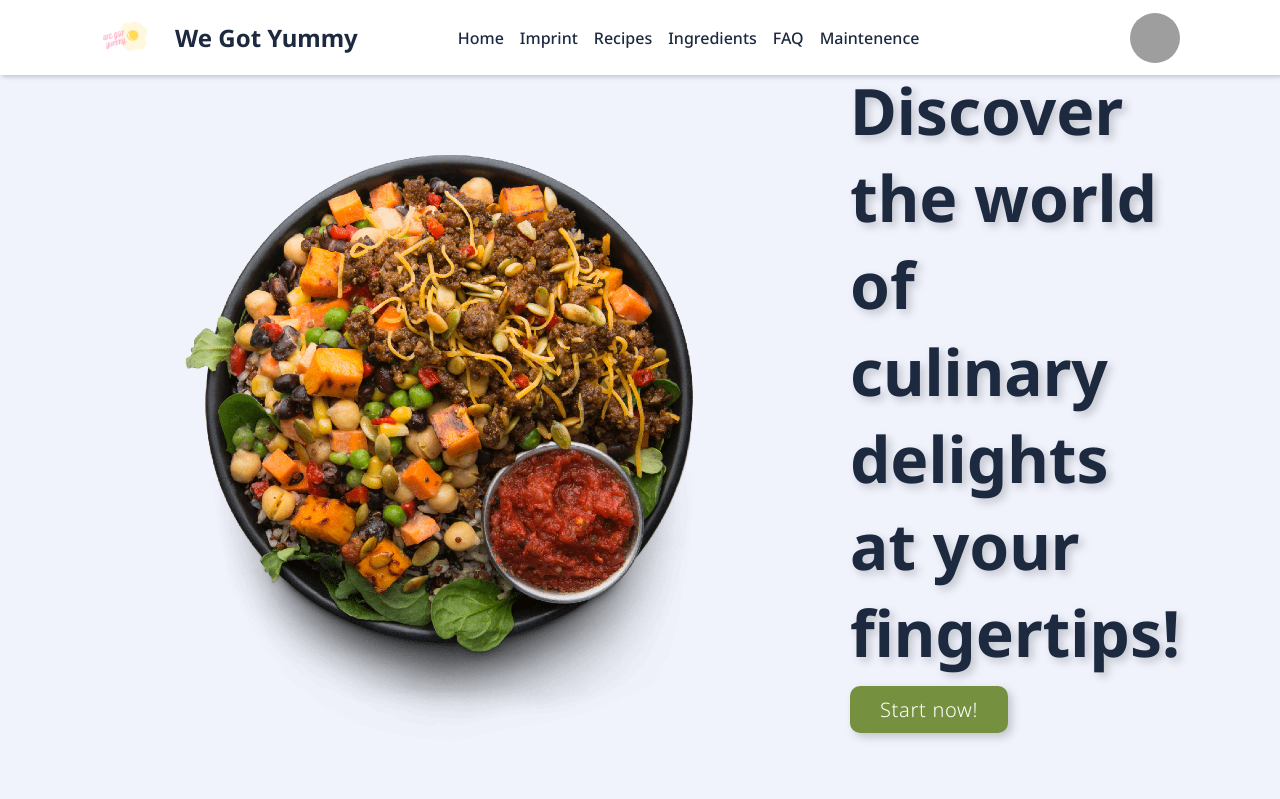
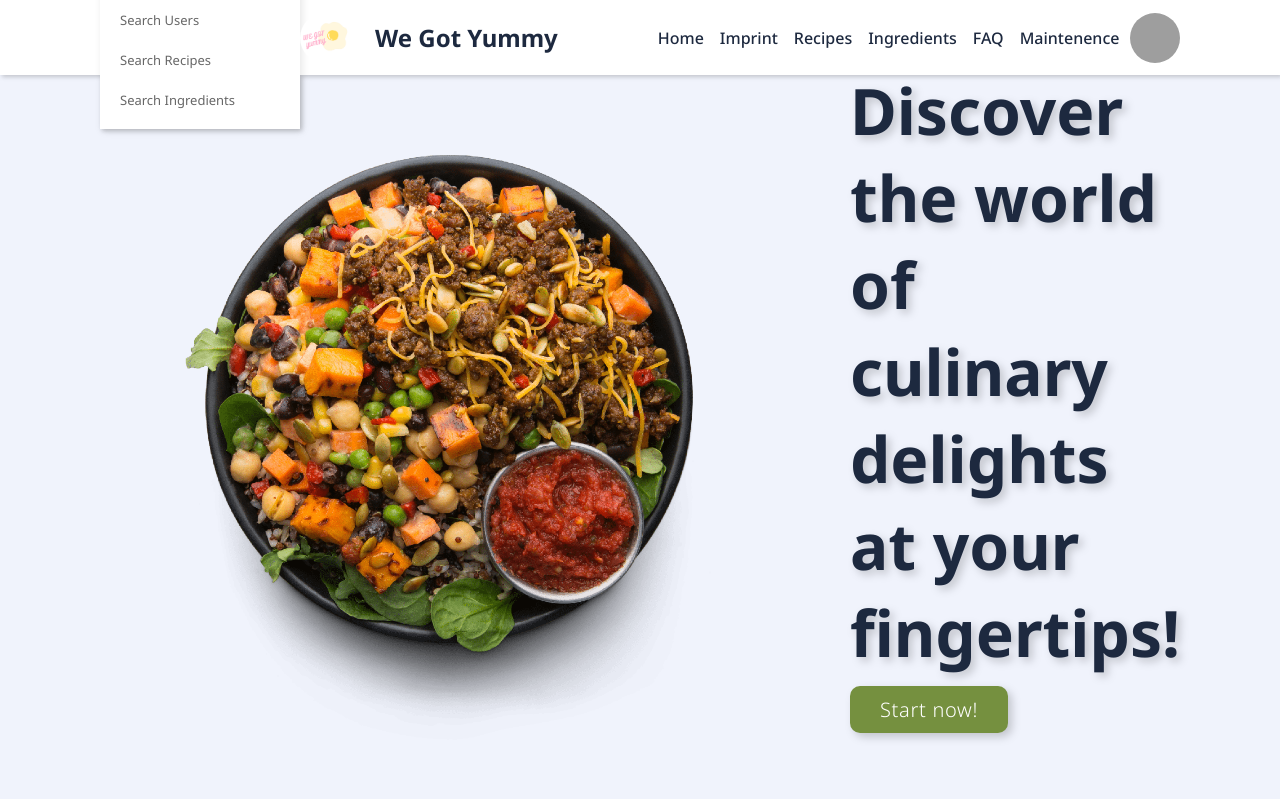
Before and after one commit to abulkassova/WeGotYummy, a Django app: page / in a window 1280 px wide. Shown: the top 799 px of the page. Run offline with Django 4.2, Linux system fonts and the light colour scheme; grey boxes are pictures that could not be loaded.

Commit message:
Add files via upload

```diff
--- a/WeGotYummy/WeGotYummy/settings.py
+++ b/WeGotYummy/WeGotYummy/settings.py
@@ -25,10 +25,7 @@ SECRET_KEY = 'django-insecure-vfuk4=msuijtj8+mks1m0@3d0^efs1ow#hy@qi-tda-#v+e#a4
 # SECURITY WARNING: don't run with debug turned on in production!
 DEBUG = True
 
-ALLOWED_HOSTS = [
-    'localhost',
-    'clabsql.clamv.jacobs-university.de'
-]
+ALLOWED_HOSTS = []
 
 
 # Application definition
--- a/WeGotYummy/core/static/style.css
+++ b/WeGotYummy/core/static/style.css
@@ -44,6 +44,60 @@ main {
   width: 100%;
   z-index: 999;
 }
+
+.category-wrap {
+  padding: 15px;
+  background: white;
+  width: 200px;
+  box-shadow: 2px 2px 8px rgba(0,0,0,.1);
+  font-family: "Helvetica Neue", Helvetica, Arial, sans-serif;
+}
+.category-wrap h3 {
+  font-size: 16px;
+  color: rgba(0,0,0,.6);
+  margin: 0 0 10px;
+  padding: 0 5px;
+  position: relative;
+}
+.category-wrap h3:after {
+  content: "";
+  width: 6px;
+  height: 6px;
+  background: #80C8A0;
+  position: absolute;
+  right: 5px;
+  bottom: 2px;
+  box-shadow: -8px -8px #80C8A0, 0 -8px #80C8A0, -8px 0 #80C8A0;
+}
+.category-wrap ul {
+  list-style: none;
+  margin: 0;
+  padding: 0;
+  border-top: 1px solid rgba(0,0,0,.3);
+}
+.category-wrap li {margin: 12px 0 0 0px;}
+.category-wrap a {
+  text-decoration: none;
+  display: block;
+  font-size: 13px;
+  color: rgba(0,0,0,.6);
+  padding: 5px;
+  position: relative;
+  transition: .3s linear;
+}
+.category-wrap a:after {
+  content:"\f18e";
+  font-family: FontAwesome;
+  position: absolute;
+  right: 5px;
+  color: white;
+  transition: .2s linear;
+}
+.category-wrap a:hover {
+  background: #80C8A0;
+  color: white;
+}
+
 
 .header__logo {
   width: 50px;
--- a/WeGotYummy/core/templates/index.html
+++ b/WeGotYummy/core/templates/index.html
@@ -6,12 +6,20 @@
   <meta charset="UTF-8">
   <meta name="viewport" content="width=device-width, initial-scale=1.0">
   <!-- import of the css file -->
-  <link rel="stylesheet" type="text/css" href="{% static 'style.css' %}">
+  <link rel="stylesheet" type="text/css" href="../static/style.css">
   <title>Home page</title>
 </head>
 <body>
   <div class="wrapper">
     <header class="header">
+      <div class="category-wrap">
+        <h3>Search</h3>
+        <ul>
+          <li><a href="">Search Users</a></li>
+          <li><a href="">Search Recipes</a></li>
+          <li><a href="">Search Ingredients</a></li>
+        </ul>
+      </div>
         <img class="header__logo" src="{% static 'logo.jpg' %}" alt="This is image">
         <div class="header__logo-text">We Got Yummy</div>
         <nav class="header__nav">
```
Also changed, not shown: WeGotYummy/core/templates/imprint.html (+9 -1 lines), WeGotYummy/db.sqlite3 (added).
